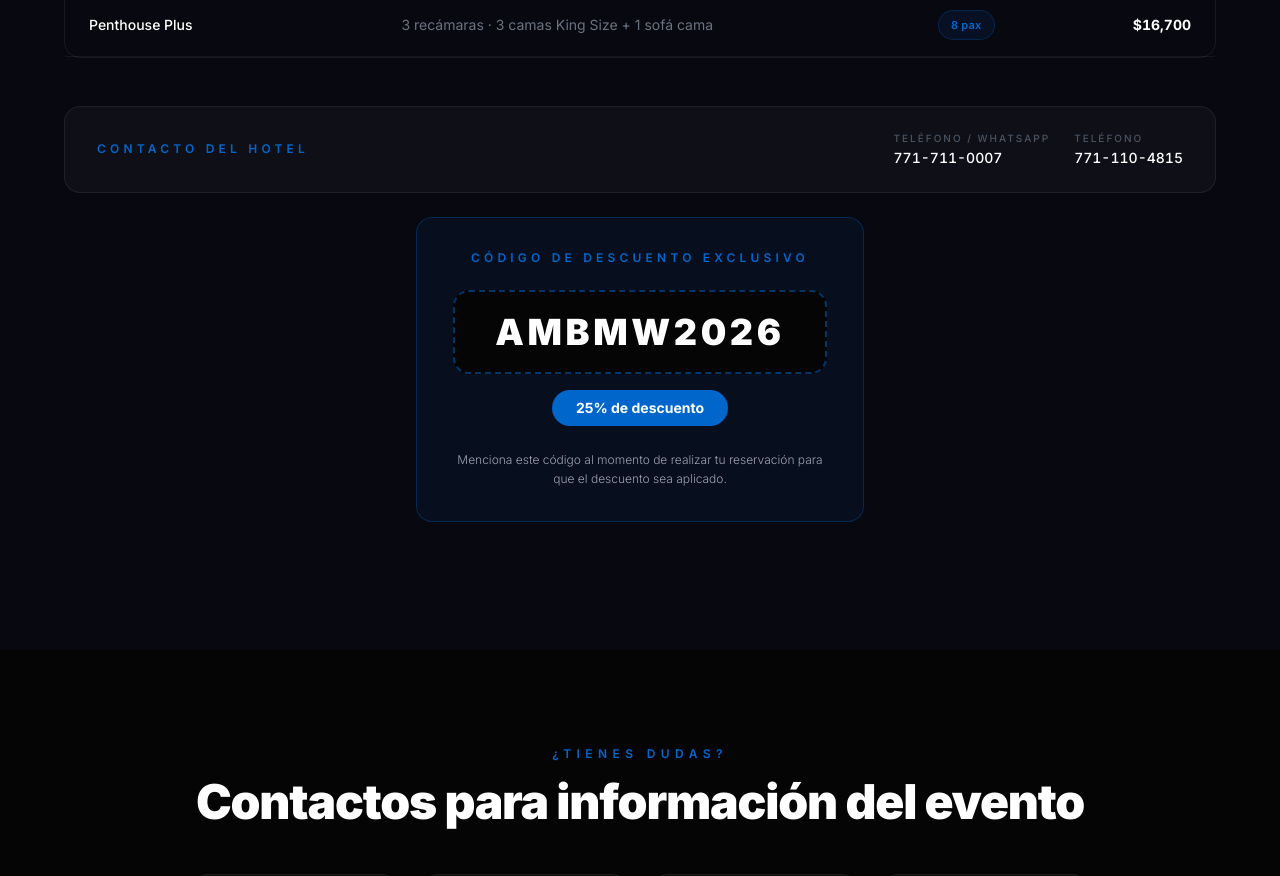
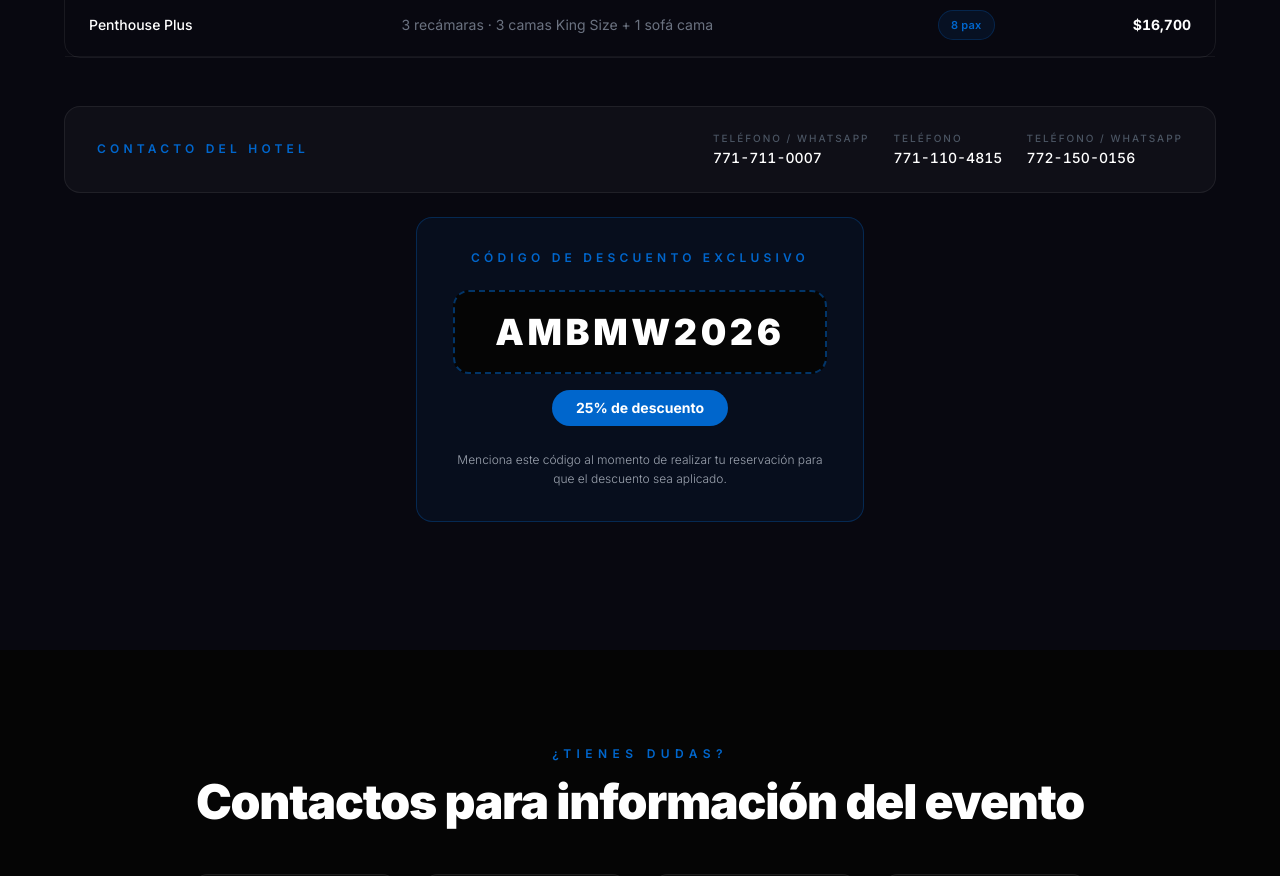
Before and after one commit to Reyirel/bmwam, a React (Vite) app: page / in a window 1280 px wide. Shown: the part 6240-7116 px from the top of the page. Built offline with nearby package versions, Linux system fonts and the light colour scheme; the HTML template or start-up script is replaced by a standard one.

Commit message:
feat : agrege numero de telefono

```diff
--- a/src/views/Home.jsx
+++ b/src/views/Home.jsx
@@ -606,6 +606,7 @@ Reserva tu lugar y sé parte de este encuentro único, donde la pasión por roda
                 {[
                   { label: 'Teléfono / WhatsApp', value: '771-711-0007' },
                   { label: 'Teléfono', value: '771-110-4815' },
+                  { label: 'Teléfono / WhatsApp', value: '772-150-0156' },
                 ].map(({ label, value }) => (
                   <div key={value} className="flex flex-col gap-0.5">
                     <span className="text-gray-600 text-[10px] uppercase tracking-[0.2em] font-medium">{label}</span>
```
